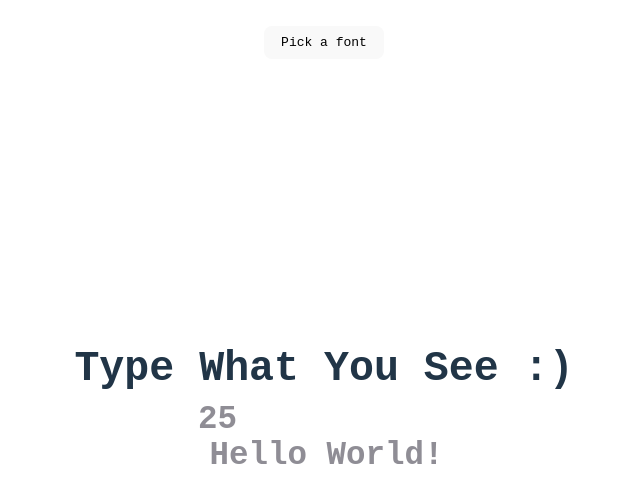
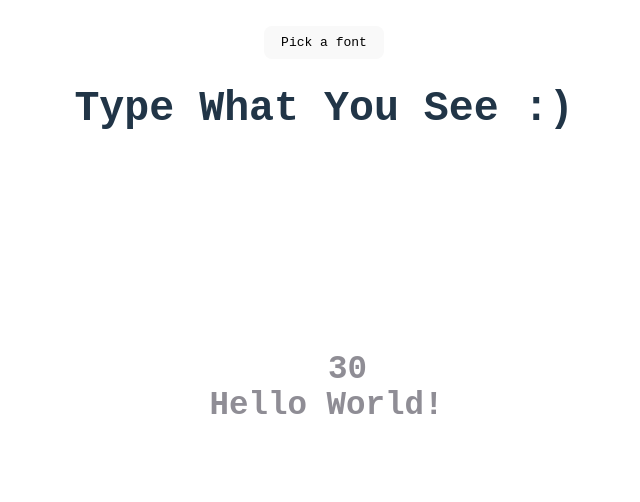
Before and after one commit to InbarMi/typing-practice, a React (Vite) app in the folder typing-app/: page / in a window 1280 px wide. Shown: the top 502 px of the page, without its empty margins (316-956 px from the left). Built offline with nearby package versions, Linux system fonts and the light colour scheme.

Commit message:
closes #16

```diff
--- a/typing-app/src/App.jsx
+++ b/typing-app/src/App.jsx
@@ -1,12 +1,16 @@
 import {useEffect, useState} from 'react';
 import './App.css';
 import TextBlock from './TextBlock.jsx';
+import Stats from './Stats.jsx';
 
 function App() {
+
+    const fontOptions = ['monospace', 'serif', 'sans-serif'];
+    const initialTime = 30;
+
     const [selectedFont, setSelectedFont] = useState('monospace');
     const [showFontMenu, setShowFontMenu] = useState(false);
-
-    const fontOptions = ['monospace', 'serif', 'sans-serif'];
+    const [currentTime, setCurrentTime] = useState(initialTime);
 
     const handleFontSelect = (font) => {
         setSelectedFont(font);
@@ -14,7 +18,7 @@ function App() {
     }
 
     return (
-        <>
+        <div className='app-body' style={{fontFamily: selectedFont}}>
             <div className="menu-bar">
                 <div className="dropdown">
                     <button onClick={() => setShowFontMenu(prev => !prev)}>
@@ -31,11 +35,17 @@ function App() {
                     )}
                 </div>
             </div>
-            <div className="main-content" style={{fontFamily: selectedFont}}>
-                <h1>Type What You See :)</h1>
-                <TextBlock />
+            <h1 className="title">Type What You See :)</h1>
+            <div className="main-content">
+                {
+                    (currentTime === 0) ? (
+                        <Stats />
+                    ) : (
+                        <TextBlock currentTime={currentTime} setCurrentTime={setCurrentTime} />
+                    )
+                }
             </div>
-        </>
+        </div>
     )
 }
 
--- /dev/null
+++ b/typing-app/src/Stats.jsx
@@ -0,0 +1,13 @@
+import React from 'react';
+import './App.css'
+
+function Stats() {
+    return (
+        <div className='stats'>
+            <p>WPM: N/A</p>
+            <p>Accuracy: N/A</p>
+        </div>
+    )
+}
+
+export default Stats
--- a/typing-app/src/TextBlock.jsx
+++ b/typing-app/src/TextBlock.jsx
@@ -2,11 +2,12 @@ import React, {useEffect, useState} from 'react';
 import './App.css';
 import Timer from './Timer.jsx';
 
-function TextBlock() {
+function TextBlock( { totalTime, currentTime, setCurrentTime }) {
     const [text, setText] = useState('Hello World!');
     const [textIndex, setTextIndex] = useState(0);
     const [correctIndices, setCorrectIndices] = useState([]);
     const [inputKey, setInputKey] = useState('');
+    const [startTimer, setStartTimer] = useState(false);
 
     useEffect(() => {
         const handleKeyDown = (event) => {
@@ -52,7 +53,7 @@ function TextBlock() {
 
     return (
         <div className="text">
-            <Timer startTimer={true} totalTime={30} />
+            <Timer totalTime={totalTime} startTimer={startTimer} currentTime={currentTime} setCurrentTime={setCurrentTime} />
             {text.split('').map((char, index) => {
                 const cursorPosition = index === textIndex;
                 const isCorrect = correctIndices[index];
@@ -63,9 +64,9 @@ function TextBlock() {
 
                 return (
                     <span key={index}>
-                                {cursorPosition && <span className="cursor"/>}
+                        {cursorPosition && <span className="cursor"/>}
                         <span className={className}>{char}</span>
-                            </span>
+                    </span>
                 );
             })}
         </div>
--- a/typing-app/src/Timer.jsx
+++ b/typing-app/src/Timer.jsx
@@ -1,9 +1,7 @@
 import React, {useEffect, useState} from "react";
 import './App.css'
 
-function Timer({totalTime, startTimer}) {
-
-    const [currentTime, setCurrentTime] = useState(totalTime);
+function Timer({ startTimer, currentTime, setCurrentTime }) {
 
     useEffect(() => {
         if (startTimer) {
@@ -15,13 +13,11 @@ function Timer({totalTime, startTimer}) {
         }
     }, [startTimer]);
 
-
-
     return (
         <div className='timer'>
             {currentTime}
         </div>
-    )
+    );
 }
 
 export default Timer
```
